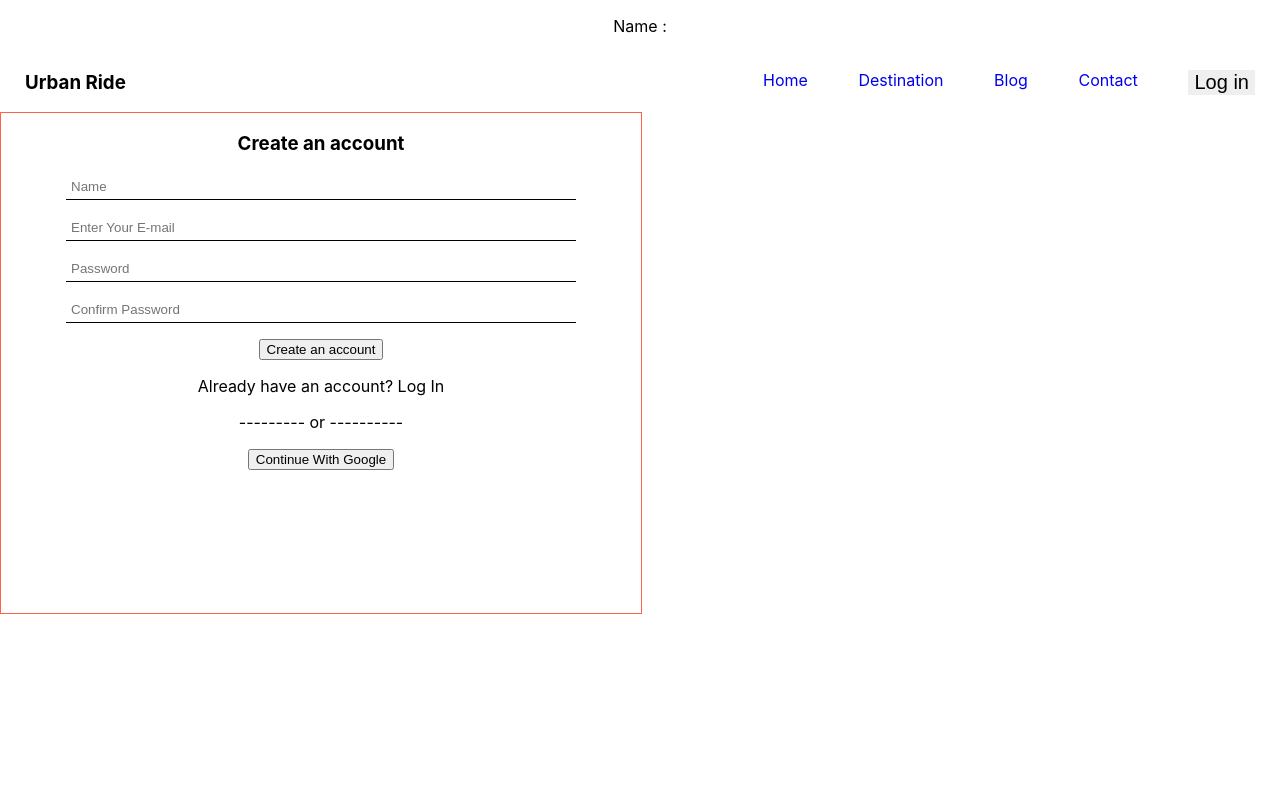
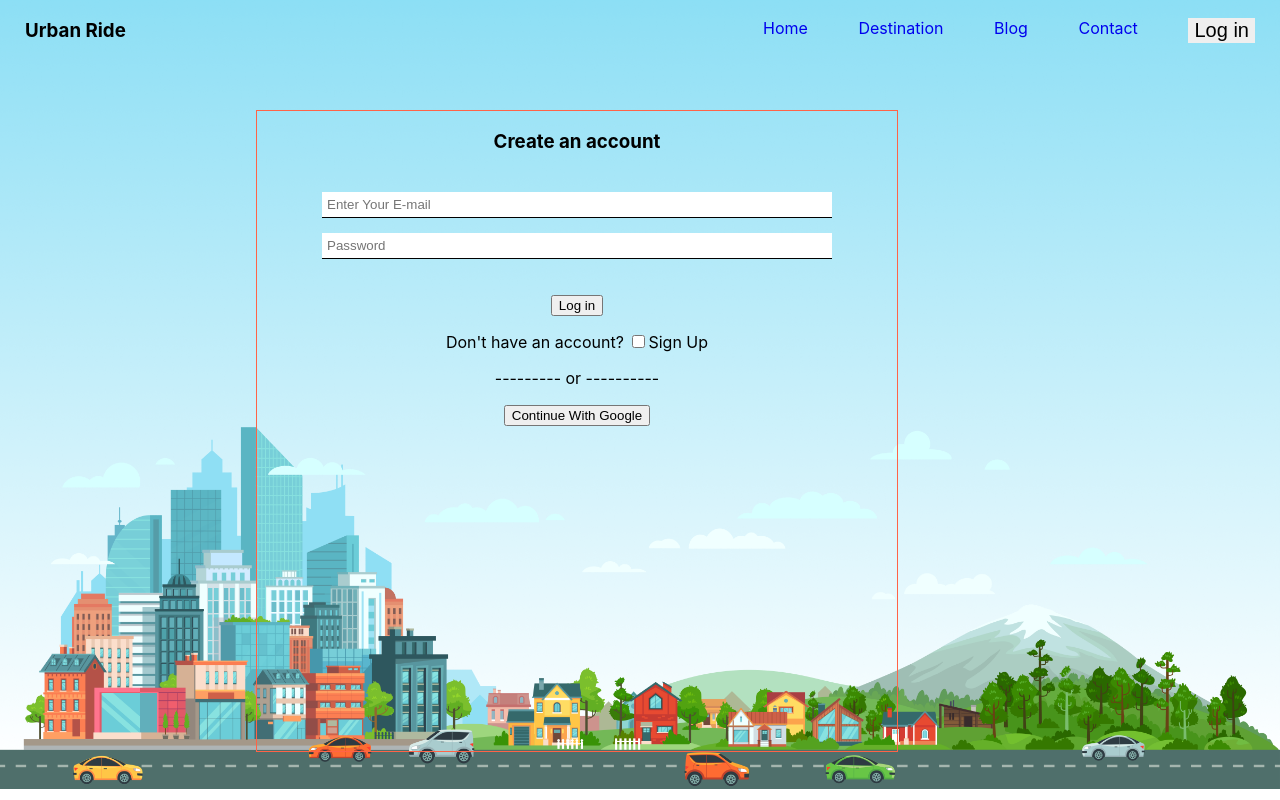
Before and after one commit to smashfakuddin/your-destination, a React (Create React App) app: page /login in a window 1280 px wide. Built offline with nearby package versions, Linux system fonts and the light colour scheme.

Commit message:
another commit

```diff
--- a/src/App.css
+++ b/src/App.css
@@ -1,6 +1,12 @@
+body{
+  background-image: url(../src/photo/Bg.png);
+    height: 100%;
+
+  /* Center and scale the image nicely */
+  background-position: center;
+  background-repeat: no-repeat;
+  background-size: cover;
+}
 .App {
   text-align: center;
-  /* background-image: url(../src/photo/Bg.png);
-  background-position: center;
-  background-repeat: no-repeat; */
 }
--- a/src/App.js
+++ b/src/App.js
@@ -19,7 +19,7 @@ function App() {
   return (
     <div className='App'>
       <UserContext.Provider value={[loggedInUser, setLoggedInUser]}>
-      <p>Name :{loggedInUser.name}</p>
+
         <Router>
           <Header></Header>
           <Switch>
--- a/src/components/Header/Header.js
+++ b/src/components/Header/Header.js
@@ -1,6 +1,7 @@
-import React from 'react';
+import React, { useContext } from 'react';
 import './Header.css';
 import { Link } from 'react-router-dom';
+
 
 const Header = () => {
     return (
--- a/src/components/LogIn/Login.css
+++ b/src/components/LogIn/Login.css
@@ -1,7 +1,9 @@
 .signup-form{
     border: 1px solid tomato;
     width: 50%;
-    height: 500px;
+    margin-top: 50px;
+    height: 80vh;
+    margin-left: 20%;
 }
 .input{
     border: 0;
--- a/src/components/LogIn/Login.js
+++ b/src/components/LogIn/Login.js
@@ -1,4 +1,4 @@
-import React, { useContext } from 'react';
+import React, { useContext, useState, } from 'react';
 import firebase from "firebase/app";
 import "firebase/auth";
 import './Login.css';
@@ -7,6 +7,16 @@ import { UserContext } from '../../App';
 
 
 const Login = () => {
+    const [newUser, setNewUser] = useState(false);
+    const [user, setUser] = useState({
+        isSignedIn: false,
+        newUser: false,
+        name: '',
+        email: '',
+        password: '',
+        error: '',
+        success: ''
+    });
     const [loggedInUser, setLoggedInUser] = useContext(UserContext);
     if (firebase.apps.length === 0) {
         firebase.initializeApp(firebaseConfig);
@@ -17,27 +27,92 @@ const Login = () => {
             .signInWithPopup(provider)
             .then((result) => {
                 const { displayName, email } = result.user;
-                const signedInUser = {name: displayName, email:email };
+                const signedInUser = { name: displayName, email: email }
                 setLoggedInUser(signedInUser);
             }).catch((error) => {
                 var errorCode = error.code;
                 var errorMessage = error.message;
-                var email = error.email;
-                var credential = error.credential;
-                console.log(errorMessage)
 
             });
+    }
+    const handleBlur = (event) => {
+        let isFormValid = true;
+        if (event.target.name === 'email') {
+            isFormValid = /\S+@\S+\.\S+/.test(event.target.value);
+        }
+
+        if (event.target.name === 'password') {
+            const isPasswordValid = event.target.value.length > 6;
+            const passwordHasNumber = /\d{1}/.test(event.target.value);
+            isFormValid = (isPasswordValid && passwordHasNumber);
+        }
+        if (isFormValid) {
+            const newUserInfo = { ...user };
+            newUserInfo[event.target.name] = event.target.value;
+            setUser(newUserInfo);
+        }
+    }
+    const handleSubmit = (e) => {
+        if (newUser && user.email && user.password) {
+            firebase.auth().createUserWithEmailAndPassword(user.email, user.password)
+                .then(res => {
+                    const newUserInfo = { ...user };
+                    newUserInfo.error = '';
+                    newUserInfo.success = true;
+                    setUser(newUserInfo);
+                    updateUserName(user.name);
+                })
+                .catch(error => {
+                    const newUserInfo = { ...user };
+                    newUserInfo.error = error.message;
+                    newUserInfo.success = false;
+                    setUser(newUserInfo);
+                });
+        }
+        if(!newUser && user.email && user.password){
+            firebase.auth().signInWithEmailAndPassword(user.email, user.password)
+            .then(res => {
+                const newUserInfo = { ...user };
+                newUserInfo.error = '';
+                newUserInfo.success = true;
+                setUser(newUserInfo);
+                setLoggedInUser(newUserInfo);
+                // history.replace(from);
+                console.log("sign in user info", res.user);
+            })
+            .catch((error) => {
+                const newUserInfo = { ...user };
+                newUserInfo.error = error.message;
+                newUserInfo.success = false;
+                setUser(newUserInfo);
+            });
+        }
+        e.preventDefault();
+    }
+
+    const updateUserName = name => {
+        const user = firebase.auth().currentUser;
+
+        user.updateProfile({
+            displayName: name,
+        }).then(function () {
+            console.log('user name successfully updated', user)
+        }).catch(function (error) {
+            console.log(error);
+        });
     }
     return (
         <div className='signup-form'>
             <h3>Create an account</h3>
-            <form action="">
-                <input className='input' type="text" placeholder='Name' /> <br />
-                <input className='input' type="email" name="email" placeholder='Enter Your E-mail' /> <br />
-                <input className='input' type="password" name="" id="" placeholder='Password' placeholder='Password' /><br />
-                <input className='input' type="password" name="" id="" placeholder='Confirm Password' /> <br />
-                <input type="submit" value="Create an account" />
-                <p>Already have an account? <span>Log In</span></p>
+            <form onSubmit={handleSubmit}>
+                {newUser && <input className='input' onBlur={handleBlur} type="text" name="name" placeholder='Name' required />}  <br />
+                <input className='input' onBlur={handleBlur} type="email" name="email" placeholder='Enter Your E-mail' required /> <br />
+                <input className='input' onBlur={handleBlur} type="password" name="password" id="" placeholder='Password' placeholder='Password' required /><br />
+                {newUser && <input className='input' onBlur={handleBlur} type="password" name="confirm-password" id="" placeholder='Confirm Password' required />}  <br />
+                <input type="submit" value={newUser?"Create an account":'Log in'} />
+                <p>Don't have an account? <input type="checkbox" onChange={() => setNewUser(!newUser)} name="newUser" id="" /><label htmlFor='newUser'>Sign Up</label></p>
+                <p style={{ color: 'red' }}>{user.error}</p>
+                {user.success && <p style={{ color: 'green' }}>user {newUser?'created':'Logged In'} successfully</p>}
             </form>
             <p>--------- or ----------</p>
             <button onClick={handleGoogleSignIn}>Continue With Google</button>
```
